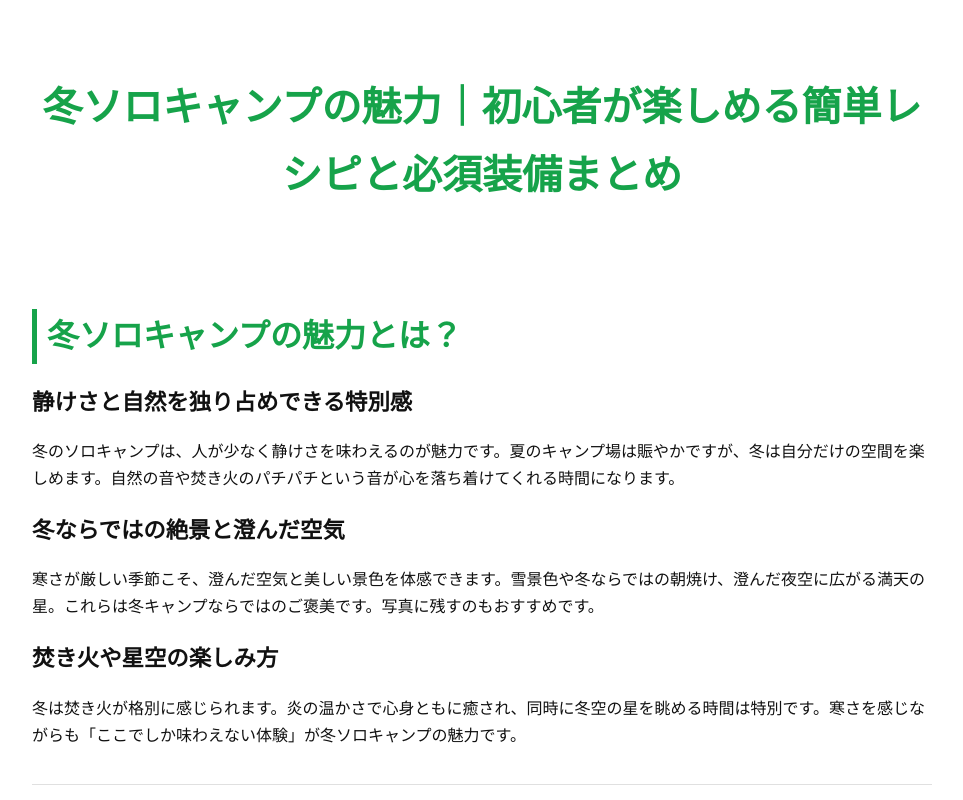
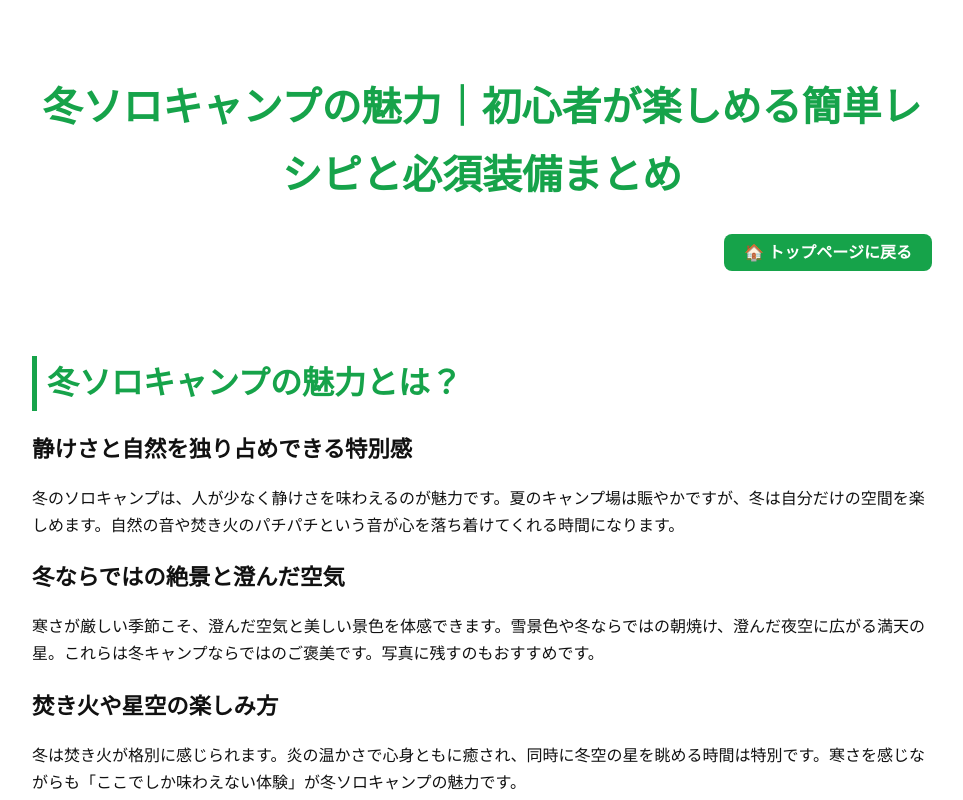
Before and after one commit to Ashika-18/writing_homepage, a plain HTML site: page articles/camp.html in a window 1280 px wide. Shown: the top 800 px of the page, without its empty margins (158-1121 px from the left). Drawn offline with Linux system fonts and the light colour scheme.

Commit message:
戻るボタン追加

```diff
--- a/articles/articles.css
+++ b/articles/articles.css
@@ -1,4 +1,3 @@
-/* articles.css */
 /* articles.css */
 
 /* 全体設定 */
@@ -108,3 +107,23 @@ a:hover {
     font-size: 1.2rem;
   }
 }
+
+/* トップページに戻るボタン */
+.back-to-index {
+  text-align: right;
+  margin-bottom: 20px;
+}
+
+.back-to-index a {
+  background-color: #16a34a;
+  color: #ffffff;
+  padding: 10px 20px;
+  border-radius: 8px;
+  font-weight: bold;
+  text-decoration: none;
+  transition: background-color 0.3s ease;
+}
+
+.back-to-index a:hover {
+  background-color: #138032; /* 少し濃い緑に変化 */
+}
--- a/articles/camp.html
+++ b/articles/camp.html
@@ -17,7 +17,9 @@
             冬ソロキャンプの魅力｜初心者が楽しめる簡単レシピと必須装備まとめ
           </h1>
         </header>
-
+        <div class="back-to-index">
+          <a href="../index.html">🏠 トップページに戻る</a>
+        </div>
         <section>
           <h2>冬ソロキャンプの魅力とは？</h2>
           <h3>静けさと自然を独り占めできる特別感</h3>
```
